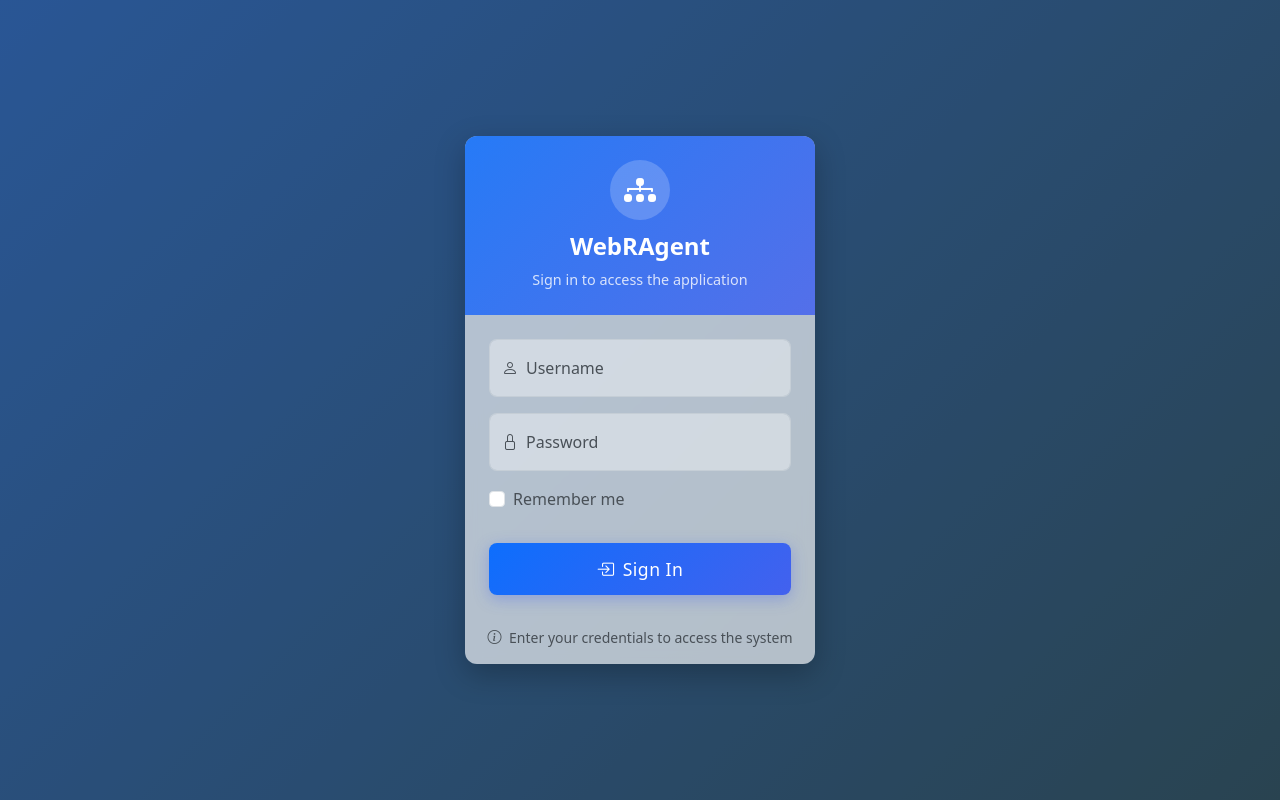
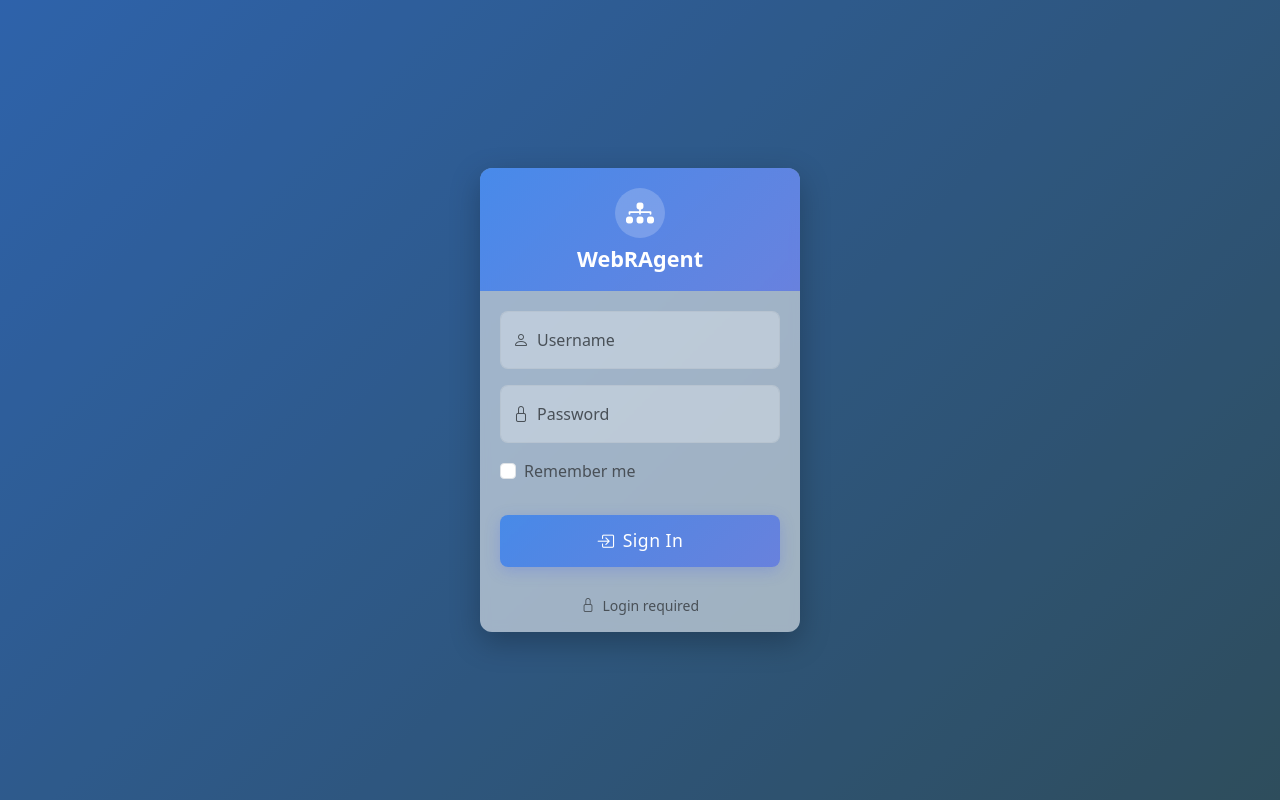
Before and after one commit to FellowTraveler/WebRAgent, a Flask app: page /auth/login in a window 1280 px wide. Run offline with Flask 3, Linux system fonts and the light colour scheme.

Commit message:
💄 style: adjust styles for login page elements
This commit adjusts the styles for various elements on the login page, including reducing the max-width of the login card, changing background colors, adjusting sizes of elements like the logo circle, and modifying button styles for better visual consistency.

```diff
--- a/app/templates/auth/login.html
+++ b/app/templates/auth/login.html
@@ -38,7 +38,7 @@
         left: 0;
         width: 100%;
         height: 100%;
-        background: rgba(0, 0, 0, 0.3);
+        background: rgba(0, 0, 0, 0.2);
         z-index: -1;
     }
     .login-container {
@@ -48,48 +48,43 @@
         justify-content: center;
     }
     .login-card {
-        max-width: 350px;
+        max-width: 320px;
         width: 100%;
         border-radius: 12px;
         overflow: hidden;
         box-shadow: 0 10px 30px rgba(0, 0, 0, 0.25);
         border: none;
-        background-color: rgba(255, 255, 255, 0.65);
-        backdrop-filter: blur(8px);
-        -webkit-backdrop-filter: blur(8px);
+        background-color: rgba(255, 255, 255, 0.55);
+        backdrop-filter: blur(5px);
+        -webkit-backdrop-filter: blur(5px);
     }
     .login-header {
-        background: linear-gradient(135deg, rgba(var(--bs-primary-rgb), 0.85) 0%, rgba(67, 97, 238, 0.85) 100%);
-        padding: 1.5rem 1rem;
+        background: linear-gradient(135deg, rgba(var(--bs-primary-rgb), 0.6) 0%, rgba(67, 97, 238, 0.6) 100%);
+        padding: 1.2rem 1rem;
         text-align: center;
     }
     .logo-circle {
-        width: 60px;
-        height: 60px;
+        width: 50px;
+        height: 50px;
         background: rgba(255, 255, 255, 0.2);
         border-radius: 50%;
         display: flex;
         align-items: center;
         justify-content: center;
-        margin: 0 auto 0.75rem;
+        margin: 0 auto 0.5rem;
     }
     .logo-icon {
-        font-size: 2rem;
+        font-size: 1.75rem;
         color: white;
     }
     .login-title {
         color: white;
-        margin-bottom: 0.5rem;
+        margin-bottom: 0;
         font-weight: 600;
-        font-size: 1.5rem;
-    }
-    .login-subtitle {
-        color: rgba(255, 255, 255, 0.8);
-        margin-bottom: 0;
-        font-size: 0.9rem;
+        font-size: 1.35rem;
     }
     .login-body {
-        padding: 1.5rem;
+        padding: 1.25rem;
     }
     .form-floating {
         margin-bottom: 1rem;
@@ -106,12 +101,12 @@
         border-radius: 8px;
         padding: 1rem 0.75rem;
         height: calc(3.5rem + 2px);
-        border: 1px solid rgba(206, 212, 218, 0.7);
-        background-color: rgba(255, 255, 255, 0.4);
+        border: 1px solid rgba(206, 212, 218, 0.5);
+        background-color: rgba(255, 255, 255, 0.3);
         transition: all 0.3s ease;
     }
     .login-input:focus {
-        background-color: rgba(255, 255, 255, 0.7);
+        background-color: rgba(255, 255, 255, 0.5);
         box-shadow: 0 0 0 0.25rem rgba(var(--bs-primary-rgb), 0.25);
         border-color: rgba(var(--bs-primary-rgb), 0.5);
     }
@@ -122,15 +117,15 @@
         font-weight: 500;
         letter-spacing: 0.5px;
         margin-top: 1rem;
-        background: linear-gradient(135deg, var(--bs-primary) 0%, #4361ee 100%);
+        background: linear-gradient(135deg, rgba(var(--bs-primary-rgb), 0.6) 0%, rgba(67, 97, 238, 0.6) 100%);
         border: none;
-        box-shadow: 0 4px 15px rgba(67, 97, 238, 0.35);
+        box-shadow: 0 4px 15px rgba(67, 97, 238, 0.25);
         transition: all 0.3s ease;
     }
     .login-button:hover {
         transform: translateY(-2px);
-        box-shadow: 0 6px 20px rgba(67, 97, 238, 0.45);
-        background: linear-gradient(135deg, #4361ee 0%, var(--bs-primary) 100%);
+        box-shadow: 0 6px 20px rgba(67, 97, 238, 0.35);
+        background: linear-gradient(135deg, rgba(67, 97, 238, 0.7) 0%, rgba(var(--bs-primary-rgb), 0.7) 100%);
     }
     .note-container {
         padding: 0.5rem 1rem 1rem;
@@ -151,7 +146,6 @@
                 <i class="bi bi-diagram-3-fill logo-icon"></i>
             </div>
             <h1 class="login-title">WebRAgent</h1>
-            <p class="login-subtitle">Sign in to access the application</p>
         </div>
 
         <div class="login-body">
@@ -180,8 +174,8 @@
 
         <div class="note-container text-center">
             <div class="small text-muted">
-                <i class="bi bi-info-circle me-1"></i>
-                Enter your credentials to access the system
+                <i class="bi bi-lock me-1"></i>
+                Login required
             </div>
         </div>
     </div>
```
